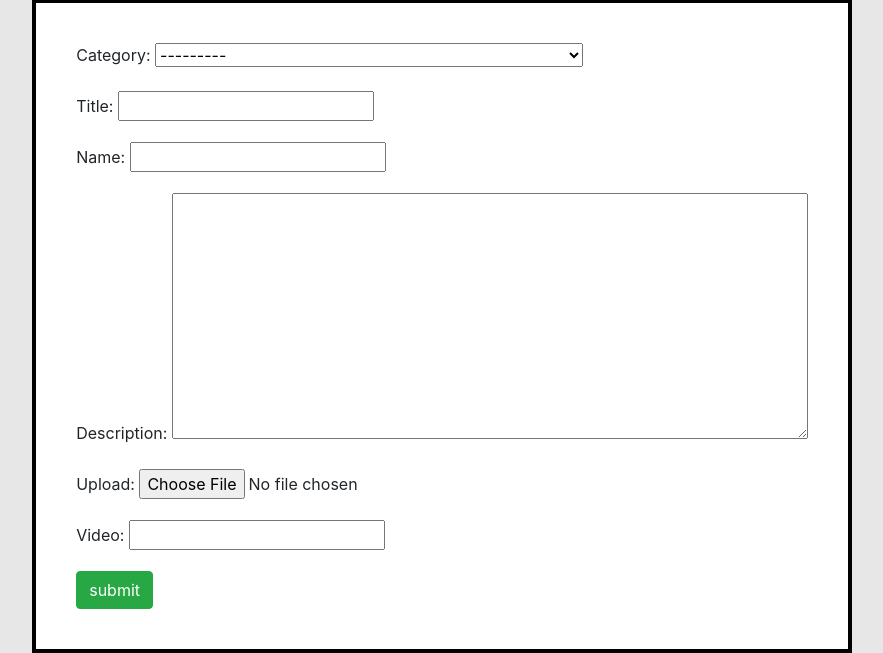
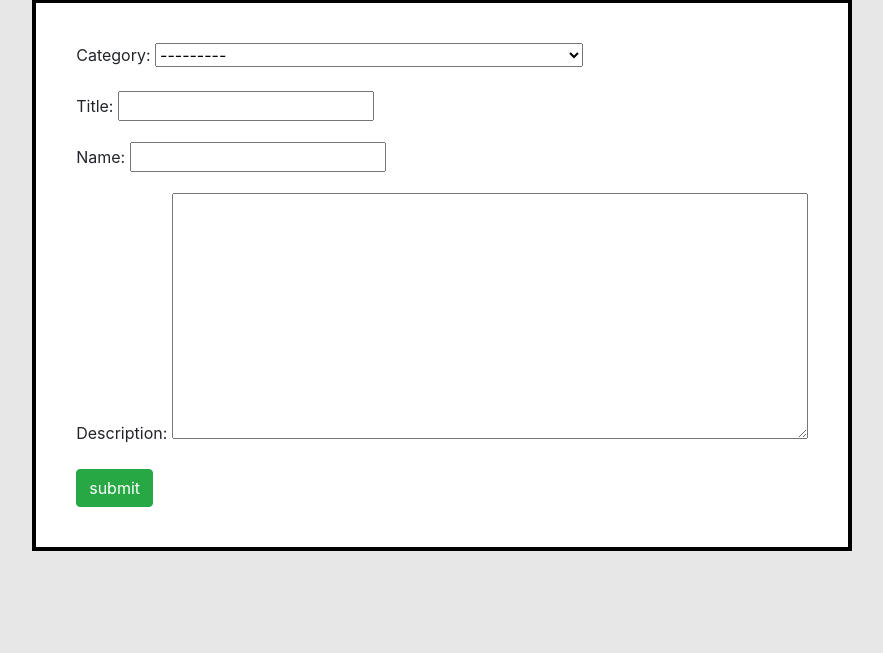
Before and after one commit to justintclark/Kent-State-Connect, a Django app: template templates/addInForum.html in a window 1280 px wide. Shown: the part 341-994 px from the top of the page, without its empty margins (198-1081 px from the left). After the commit the page ends 892 px from the top, so only its background shows below. Run offline with Django 3.2, Linux system fonts and the light colour scheme; the template is opened without the code that fills it: values that come from a table or form of the project are taken from there, others are empty; data comes from the database, SQL or seed files in the repository; both versions use the stored data as it was after the commit; parts of the project's set-up code (start-up, migrations or seed data) failed here and were passed over; some libraries are stand-ins or nearby versions.

Commit message:
Revert "Setting up functionality for embedded image/video"
This reverts commit 38faad01e6ccf17fe6bd9d24baf28f6f2f7cb506.

```diff
--- a/DataFlair_discsnForum/urls.py
+++ b/DataFlair_discsnForum/urls.py
@@ -15,8 +15,6 @@ Including another URLconf
 """
 from django.contrib import admin
 from django.urls import include, path
-from django.conf import settings
-from django.conf.urls.static import static
 from Discussion_forum.views import *
 
 urlpatterns = [
@@ -89,7 +87,7 @@ urlpatterns = [
     path('Roommate/', Roommate, name="Roommate"),
     path('deleteforum/<int:pk>', delete, name="deleteforum"),
     path('deletereply/<int:pk>', deletereply, name="deletereply")
-] + static(settings.MEDIA_URL, document_root=settings.MEDIA_ROOT)
+]
 
 handler404 = 'Discussion_forum.views.error_404'
 handler500 = 'Discussion_forum.views.error_500'
--- a/Discussion_forum/models.py
+++ b/Discussion_forum/models.py
@@ -1,6 +1,5 @@
 from django.forms import TextInput, Textarea
 from django.db import models
-from embed_video.fields import EmbedVideoField
 
 #user
 class user(models.Model):
@@ -22,8 +21,6 @@ class forum(models.Model):
     name=models.CharField(max_length=200)
     description=models.CharField(max_length=10000,blank=False)
     date_created=models.DateTimeField(auto_now_add=True,null=True)
-    upload=models.ImageField(null=True, blank=True, upload_to='images/')
-    video=EmbedVideoField(blank=True)
 
     def __str__(self):
         return str(self.title)
@@ -33,8 +30,6 @@ class Discussion(models.Model):
     forum = models.ForeignKey(forum,blank=True,on_delete=models.CASCADE)
     name=models.CharField(max_length=200)
     discuss = models.CharField(max_length=10000)
-    upload=models.ImageField(null=True, blank=True, upload_to='images/')
-    video=EmbedVideoField(blank=True)
 
     def __str__(self):
         return str(self.forum)
--- a/templates/Forums.html
+++ b/templates/Forums.html
@@ -1,6 +1,4 @@
 {% load static %}
-{% load embed_video_tags %}
-
 <!DOCTYPE html>
 <html lang="en">
 <head>
@@ -46,10 +44,6 @@
                         <div class="card-body container">
                             <p> By: {{ forum.name }}</p>{{forum.date_created}}<hr>
                             <p>{{forum.description | urlize}}</p>
-                            {{% video model-name.video "medium" %}}
-                            {% if forum.upload %}
-                                <img src="{{forum.upload.url}}">
-                            {% endif %}
                             <br>
                             <br>
                             <form method="GET" action="{% url 'addInDiscussion' %}">
--- a/templates/addInDiscussion.html
+++ b/templates/addInDiscussion.html
@@ -12,7 +12,7 @@
 </head>
 <body style="background: rgb(231, 231, 231)">
     <div class="card-columns" style="padding: 150px; margin: 20px;"></div>
-    <form action="{% url 'addInDiscussion' %}" method="POST" enctype="multipart/form-data" style="background: white;">
+    <form action="{% url 'addInDiscussion' %}" method="POST" style="background: white;">
         {% csrf_token %}
         {{form.as_p}}
         <input type="submit" class="btn btn-success" value="submit">
--- a/templates/addInForum.html
+++ b/templates/addInForum.html
@@ -12,7 +12,7 @@
 </head>
 <body style="background: rgb(231, 231, 231)">
     <div class="card-columns" style="padding: 150px; margin: 20px;"></div>
-    <form action="{% url 'addInForum' %}" method="POST" enctype="multipart/form-data" style="background: white;">
+    <form action="{% url 'addInForum' %}" method="POST" style="background: white;">
         {% csrf_token %}
         {{form.as_p}}
         <input type="submit" class="btn btn-success" value="submit">
```
Also changed, not shown: DataFlair_discsnForum/settings.py (+0 -9 lines), Discussion_forum/migrations/0001_initial.py, db.sqlite3.
